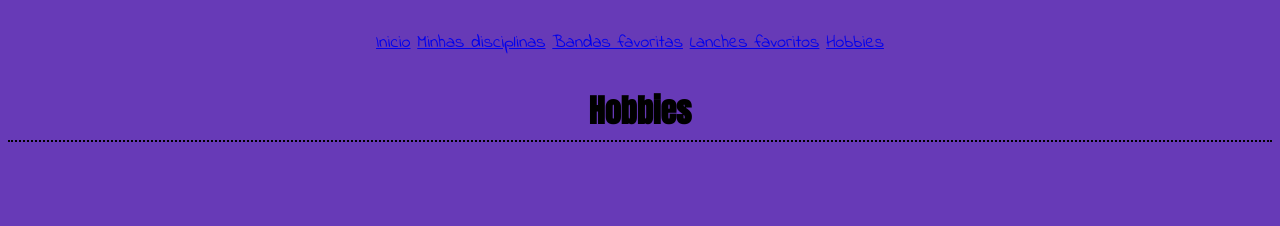
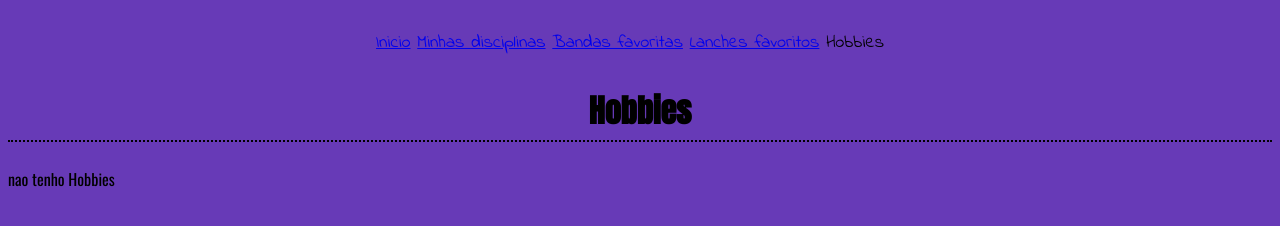
Before and after one commit to mayckondantas/mayckondantas.github.io, a plain HTML site: page index3.html in a window 1280 px wide. Drawn offline with nearby package versions, Linux system fonts and the light colour scheme.

Commit message:
Update index3.html

```diff
--- a/index3.html
+++ b/index3.html
@@ -3,7 +3,7 @@
   <head>
     <meta charset="utf-8">
     <meta name="viewport" content="width=device-width">
-    <title>Hobbies</title>
+    <title>Lanches favoritos</title>
     <link href="style.css" rel="stylesheet" type="text/css" />
     <link href="https://fonts.googleapis.com/css?family=Anton|Indie+Flower|Oswald&display=swap" rel="stylesheet">
   </head>
@@ -13,8 +13,11 @@
       <a href="index0.html">Minhas disciplinas</a>
       <a href="index1.html">Bandas favoritas</a>
       <a href="index2.html">Lanches favoritos</a>
-      <a href="index3.html" class=".selecionado" >Hobbies</a>
+      <ahref="index3.html"class=".selecionado"">Hobbies</a>
     </div>
     <h1>Hobbies</h1>
+    <div class="conteudo">
+      <p class="comida">nao tenho Hobbies</p>
+    </div>
   </body>
 </html>
```
